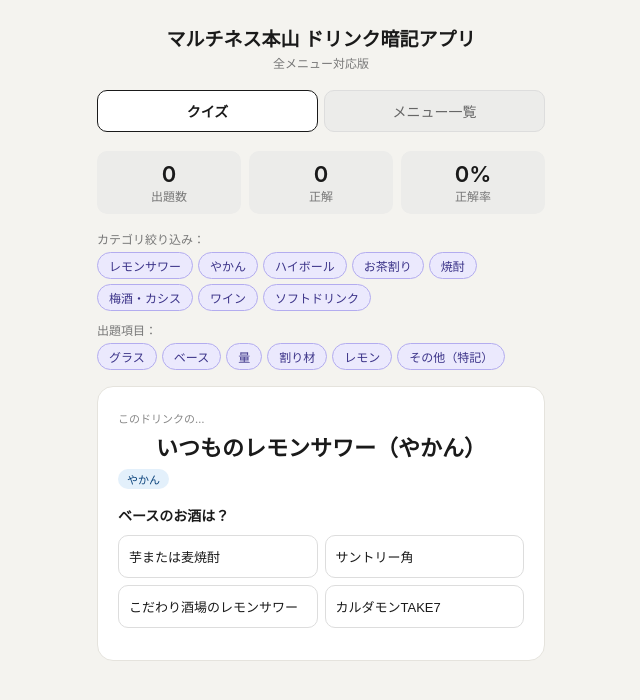
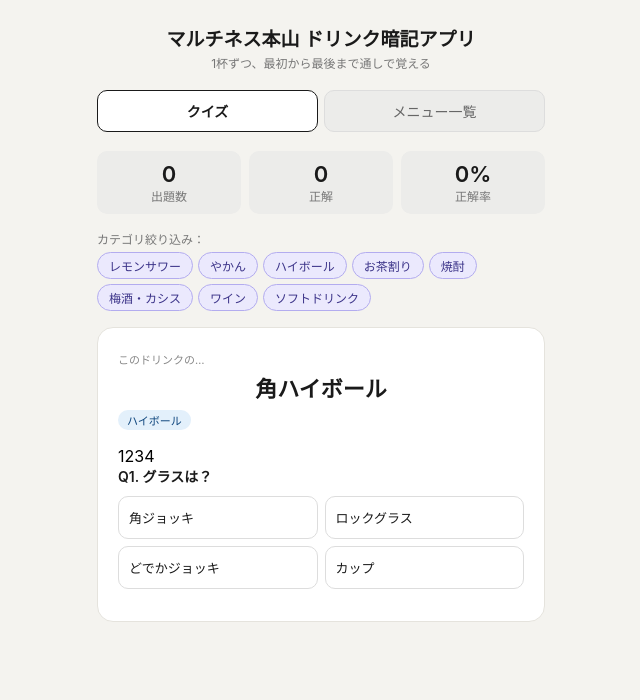
Before and after one commit to Rembappe/marutine-quiz, a React (Vite) app: page / in a window 1280 px wide. Shown: the top 700 px of the page, without its empty margins (319-959 px from the left). Built offline with nearby package versions, Linux system fonts and the light colour scheme.

Commit message:
Update App.jsx

```diff
--- a/src/App.jsx
+++ b/src/App.jsx
@@ -3,69 +3,187 @@ import { DRINKS } from "./drinks";
 import "./App.css";
 
 const CATS = [...new Set(DRINKS.map((d) => d.cat))];
-const ASPECTS = ["グラス", "ベース", "量", "割り材", "レモン", "その他（特記）"];
-
-const ASPECT_LABELS = {
-  グラス: "使うグラスは？",
-  ベース: "ベースのお酒は？",
-  量: "量・プッシュ数は？",
-  割り材: "割り材は？",
-  レモン: "レモンの扱いは？",
-  "その他（特記）": "特記事項・イレギュラーは？",
-};
-
-function getVal(d, asp) {
-  if (asp === "グラス") return d.glass;
-  if (asp === "ベース") return d.base;
-  if (asp === "量") return d.amount;
-  if (asp === "割り材") return d.mixer;
-  if (asp === "レモン") return d.lemon;
-  if (asp === "その他（特記）") return d.other || "なし";
-  return "";
-}
 
 function shuffle(arr) {
   return [...arr].sort(() => Math.random() - 0.5);
 }
 
-function buildQuestion(activeCats, activeAspects) {
-  const pool = DRINKS.filter((d) => activeCats.includes(d.cat));
-  if (pool.length < 2) return null;
-  const drink = pool[Math.floor(Math.random() * pool.length)];
-  const eligible = activeAspects.filter((a) => {
-    const v = getVal(drink, a);
-    return v && v !== "なし" && v !== "";
-  });
-  if (!eligible.length) return null;
-  const asp = eligible[Math.floor(Math.random() * eligible.length)];
-  const correct = getVal(drink, asp);
-  const allVals = [
-    ...new Set(
-      pool.map((d) => getVal(d, asp)).filter((v) => v && v !== "なし" && v !== correct)
-    ),
-  ];
-  const wrongs = shuffle(allVals).slice(0, 3);
-  const fillers = ["その他", "規定量", "60ml", "30ml", "45ml", "水UP", "ソーダUP", "無地グラス"];
-  let fi = 0;
-  while (wrongs.length < 3 && fi < fillers.length) {
-    const f = fillers[fi++];
-    if (!wrongs.includes(f) && f !== correct) wrongs.push(f);
-  }
-  const opts = shuffle([correct, ...wrongs.slice(0, 3)]);
-  return { drink, asp, label: ASPECT_LABELS[asp] || asp, correct, opts };
+function pushLabel(n) {
+  return `${n}プッシュ`;
 }
 
-function QuizTab() {
+// このドリンクに対して出題する4ステップを組み立てる
+// ステップが成立しない項目（割り材が「なし」など）はスキップする
+function buildSteps(drink, pool) {
+  const steps = [];
+
+  // Step 1: グラス
+  {
+    const correct = drink.glass;
+    const others = [...new Set(pool.map((d) => d.glass).filter((g) => g !== correct))];
+    const opts = shuffle([correct, ...shuffle(others).slice(0, 3)]);
+    steps.push({
+      key: "glass",
+      question: "グラスは？",
+      correct,
+      opts,
+      answerDisplay: correct,
+    });
+  }
+
+  // Step 2: ベースのお酒 + 量（プッシュ式ならプッシュ数、そうでなければ量表記）
+  {
+    if (drink.pushes != null) {
+      // ベースのお酒の正解値は「お酒名＋プッシュ数」をセットで問う
+      const correct = `${drink.base}　${pushLabel(drink.pushes)}`;
+      // 選択肢は「同じベースのお酒で違うプッシュ数」または「違うベースのお酒で同じプッシュ数」を混ぜて作る、
+      // ただし表記は必ず「お酒名＋プッシュ数」の組み合わせにする
+      const sameBaseOtherPushes = [...new Set(
+        pool.filter((d) => d.pushes != null && d.base === drink.base && d.pushes !== drink.pushes)
+          .map((d) => `${d.base}　${pushLabel(d.pushes)}`)
+      )];
+      const otherBaseSamePushes = [...new Set(
+        pool.filter((d) => d.pushes != null && d.base !== drink.base)
+          .map((d) => `${d.base}　${pushLabel(drink.pushes)}`)
+      )];
+      const otherBaseOtherPushes = [...new Set(
+        pool.filter((d) => d.pushes != null && d.base !== drink.base && d.pushes !== drink.pushes)
+          .map((d) => `${d.base}　${pushLabel(d.pushes)}`)
+      )];
+      let candidates = shuffle([...sameBaseOtherPushes, ...otherBaseSamePushes]);
+      if (candidates.length < 3) {
+        candidates = [...candidates, ...shuffle(otherBaseOtherPushes)];
+      }
+      const wrongs = [...new Set(candidates)].filter((c) => c !== correct).slice(0, 3);
+      // 万が一3つ揃わない場合のフォールバック（プッシュ数だけ変えたダミー）
+      let p = 1;
+      while (wrongs.length < 3 && p <= 4) {
+        const fallback = `${drink.base}　${pushLabel(p)}`;
+        if (fallback !== correct && !wrongs.includes(fallback)) wrongs.push(fallback);
+        p++;
+      }
+      const opts = shuffle([correct, ...wrongs]);
+      steps.push({
+        key: "base",
+        question: "ベースのお酒は？何プッシュ？",
+        correct,
+        opts,
+        answerDisplay: correct,
+      });
+    } else {
+      const correct = `${drink.base}　${drink.amountLabel}`;
+      const sameBaseOtherAmount = [...new Set(
+        pool.filter((d) => d.pushes == null && d.base === drink.base && d.amountLabel !== drink.amountLabel)
+          .map((d) => `${d.base}　${d.amountLabel}`)
+      )];
+      const otherBaseSameAmount = [...new Set(
+        pool.filter((d) => d.pushes == null && d.base !== drink.base && d.amountLabel === drink.amountLabel)
+          .map((d) => `${d.base}　${d.amountLabel}`)
+      )];
+      const otherBaseOtherAmount = [...new Set(
+        pool.filter((d) => d.pushes == null && d.base !== drink.base && d.amountLabel !== drink.amountLabel)
+          .map((d) => `${d.base}　${d.amountLabel}`)
+      )];
+      let candidates = shuffle([...sameBaseOtherAmount, ...otherBaseSameAmount]);
+      if (candidates.length < 3) {
+        candidates = [...candidates, ...shuffle(otherBaseOtherAmount)];
+      }
+      const wrongs = [...new Set(candidates)].filter((c) => c !== correct).slice(0, 3);
+      const opts = shuffle([correct, ...wrongs]);
+      if (opts.length >= 2) {
+        steps.push({
+          key: "base",
+          question: "ベースのお酒は？量は？",
+          correct,
+          opts,
+          answerDisplay: correct,
+        });
+      }
+    }
+  }
+
+  // Step 3: 割り材（「なし」の場合はスキップ）
+  if (drink.mixer && drink.mixer !== "なし") {
+    const correct = drink.mixer;
+    const others = [...new Set(pool.map((d) => d.mixer).filter((m) => m && m !== "なし" && m !== correct))];
+    const optsPool = shuffle(others).slice(0, 3);
+    const opts = shuffle([correct, ...optsPool]);
+    if (opts.length >= 2) {
+      steps.push({
+        key: "mixer",
+        question: "何で割る？",
+        correct,
+        opts,
+        answerDisplay: correct,
+      });
+    }
+  }
+
+  // Step 4: その他必要なもの（レモン or 特記事項。両方あれば両方、無ければスキップ）
+  const extras = [];
+  if (drink.lemon && drink.lemon !== "なし") extras.push(drink.lemon);
+  if (drink.other) extras.push(drink.other);
+
+  if (extras.length > 0) {
+    const correct = extras.join(" / ");
+    // 選択肢候補：他のドリンクのlemon・other（空でないもの）から集める
+    const otherExtras = [
+      ...new Set(
+        pool
+          .filter((d) => d.id !== drink.id)
+          .map((d) => {
+            const e = [];
+            if (d.lemon && d.lemon !== "なし") e.push(d.lemon);
+            if (d.other) e.push(d.other);
+            return e.join(" / ");
+          })
+          .filter((v) => v && v !== correct)
+      ),
+    ];
+    const wrongs = shuffle(otherExtras).slice(0, 3);
+    if (wrongs.length >= 1) {
+      // 「特になし」を選択肢に混ぜて、必要なものがあることを意識させる
+      const opts = shuffle([correct, ...wrongs, ...(wrongs.length < 3 ? ["特になし"] : [])]).slice(0, Math.max(2, wrongs.length + 1));
+      steps.push({
+        key: "extra",
+        question: "そのほか必要なものは？",
+        correct,
+        opts: shuffle([correct, ...wrongs.slice(0, 3)]),
+        answerDisplay: correct,
+      });
+    }
+  }
+
+  return steps;
+}
+
+function FlowQuiz() {
   const [activeCats, setActiveCats] = useState(CATS);
-  const [activeAspects, setActiveAspects] = useState(ASPECTS);
   const [score, setScore] = useState({ total: 0, correct: 0 });
-  const [question, setQuestion] = useState(() => buildQuestion(CATS, ASPECTS));
+  const [drink, setDrink] = useState(null);
+  const [steps, setSteps] = useState([]);
+  const [stepIndex, setStepIndex] = useState(0);
   const [answered, setAnswered] = useState(null);
 
-  function nextQuestion(cats = activeCats, aspects = activeAspects) {
+  function startNewDrink(cats = activeCats) {
+    const pool = DRINKS.filter((d) => cats.includes(d.cat));
+    if (pool.length < 2) {
+      setDrink(null);
+      setSteps([]);
+      return;
+    }
+    const d = pool[Math.floor(Math.random() * pool.length)];
+    const s = buildSteps(d, pool);
+    setDrink(d);
+    setSteps(s);
+    setStepIndex(0);
     setAnswered(null);
-    setQuestion(buildQuestion(cats, aspects));
   }
+
+  // 初回
+  useState(() => {
+    startNewDrink(CATS);
+  });
 
   function toggleCat(c) {
     let next;
@@ -76,30 +194,29 @@ function QuizTab() {
       next = [...activeCats, c];
     }
     setActiveCats(next);
-    nextQuestion(next, activeAspects);
-  }
-
-  function toggleAspect(a) {
-    let next;
-    if (activeAspects.includes(a)) {
-      if (activeAspects.length === 1) return;
-      next = activeAspects.filter((x) => x !== a);
-    } else {
-      next = [...activeAspects, a];
-    }
-    setActiveAspects(next);
-    nextQuestion(activeCats, next);
+    startNewDrink(next);
   }
 
   function handleAnswer(opt) {
     if (answered) return;
-    const isCorrect = opt === question.correct;
+    const step = steps[stepIndex];
+    const isCorrect = opt === step.correct;
     setScore((s) => ({ total: s.total + 1, correct: s.correct + (isCorrect ? 1 : 0) }));
     setAnswered({ selected: opt, correct: isCorrect });
   }
 
+  function handleNext() {
+    if (stepIndex + 1 < steps.length) {
+      setStepIndex(stepIndex + 1);
+      setAnswered(null);
+    } else {
+      startNewDrink();
+    }
+  }
+
   const pct = score.total ? Math.round((score.correct / score.total) * 100) : 0;
   const pool = DRINKS.filter((d) => activeCats.includes(d.cat));
+  const step = steps[stepIndex];
 
   return (
     <div>
@@ -133,37 +250,36 @@ function QuizTab() {
         </div>
       </div>
 
-      <div className="filter-row">
-        <div className="filter-label">出題項目：</div>
-        <div className="pills">
-          {ASPECTS.map((a) => (
-            <span
-              key={a}
-              className={`pill ${activeAspects.includes(a) ? "on" : ""}`}
-              onClick={() => toggleAspect(a)}
-            >
-              {a}
-            </span>
-          ))}
-        </div>
-      </div>
-
       <div style={{ marginTop: "1rem" }}>
         {pool.length < 2 ? (
           <div className="empty">カテゴリを1つ以上選んでください</div>
-        ) : !question ? (
+        ) : !drink || !step ? (
           <div className="empty">出題できる項目がありません</div>
         ) : (
           <div className="quiz-card">
             <div className="q-sub">このドリンクの…</div>
-            <div className="q-name">{question.drink.name}</div>
-            <span className="q-cat">{question.drink.cat}</span>
-            <div className="q-ask">{question.label}</div>
+            <div className="q-name">{drink.name}</div>
+            <span className="q-cat">{drink.cat}</span>
+
+            <div className="step-progress">
+              {steps.map((s, i) => (
+                <span
+                  key={s.key}
+                  className={`step-dot ${i === stepIndex ? "current" : ""} ${i < stepIndex ? "done" : ""}`}
+                >
+                  {i + 1}
+                </span>
+              ))}
+            </div>
+
+            <div className="q-ask">
+              Q{stepIndex + 1}. {step.question}
+            </div>
             <div className="q-opts">
-              {question.opts.map((o) => {
+              {step.opts.map((o) => {
                 let cls = "q-opt";
                 if (answered) {
-                  if (o === question.correct) cls += " reveal";
+                  if (o === step.correct) cls += " reveal";
                   if (answered.selected === o && !answered.correct) cls += " wrong";
                   if (answered.selected === o && answered.correct) cls += " correct";
                 }
@@ -182,23 +298,10 @@ function QuizTab() {
             {answered && (
               <div>
                 <div className={`result-msg ${answered.correct ? "ok" : "ng"}`}>
-                  {answered.correct ? "✓ 正解！" : "✗ 不正解"}　正解：{question.correct}
-                  <div style={{ marginTop: 6, fontSize: 11, opacity: 0.85 }}>
-                    全情報：
-                    {[
-                      question.drink.glass,
-                      question.drink.base,
-                      question.drink.amount,
-                      question.drink.mixer,
-                      question.drink.lemon,
-                      question.drink.other,
-                    ]
-                      .filter((x) => x && x !== "なし" && x !== "")
-                      .join(" / ")}
-                  </div>
+                  {answered.correct ? "✓ 正解！" : "✗ 不正解"}　正解：{step.answerDisplay}
                 </div>
-                <button className="next-btn" onClick={() => nextQuestion()}>
-                  次の問題へ
+                <button className="next-btn" onClick={handleNext}>
+                  {stepIndex + 1 < steps.length ? "次のステップへ" : "次のドリンクへ"}
                 </button>
               </div>
             )}
@@ -220,8 +323,9 @@ function MenuTab() {
               <div className="mname">{d.name}</div>
               <div className="tags">
                 <span className="tag tg">{d.glass}</span>
-                <span className="tag tb">{d.base}</span>
-                <span className="tag ta">{d.amount}</span>
+                <span className="tag tb">
+                  {d.base} {d.pushes != null ? `${d.pushes}プッシュ` : d.amountLabel}
+                </span>
                 {d.mixer && d.mixer !== "なし" && <span className="tag tb">{d.mixer}</span>}
                 {d.lemon && d.lemon !== "なし" && <span className="tag tn">🍋 {d.lemon}</span>}
                 {d.other && <span className="tag ts">{d.other}</span>}
@@ -241,7 +345,7 @@ export default function App() {
     <div className="app">
       <div className="header">
         <h1>マルチネス本山 ドリンク暗記アプリ</h1>
-        <p>全メニュー対応版</p>
+        <p>1杯ずつ、最初から最後まで通しで覚える</p>
       </div>
       <div className="tabs">
         <div className={`tab ${tab === "quiz" ? "on" : ""}`} onClick={() => setTab("quiz")}>
@@ -251,7 +355,7 @@ export default function App() {
           メニュー一覧
         </div>
       </div>
-      {tab === "quiz" ? <QuizTab /> : <MenuTab />}
+      {tab === "quiz" ? <FlowQuiz /> : <MenuTab />}
     </div>
   );
 }
```
